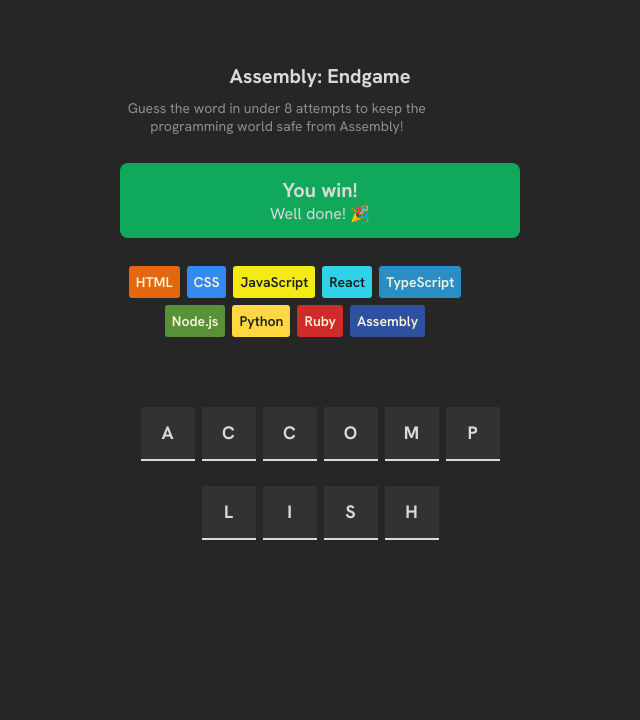
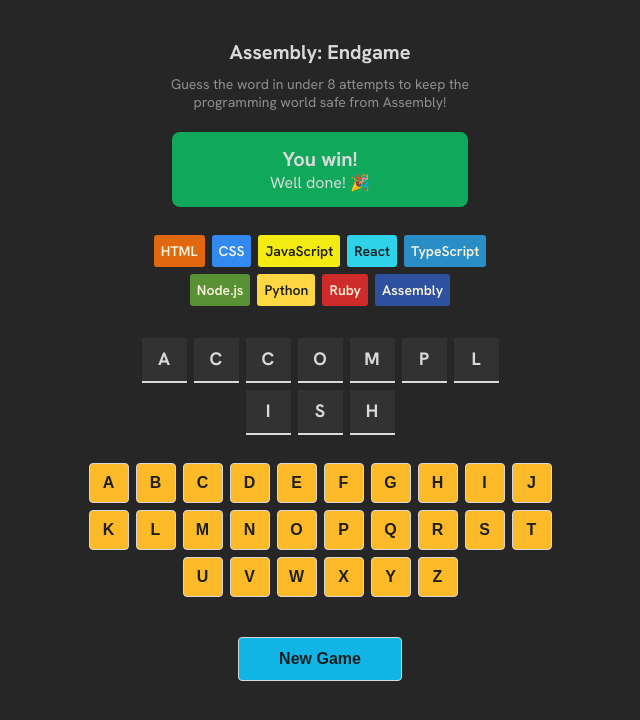
Before and after one commit to thinthunaing/react-learning, a React (Vite) app in the folder end-game/: page / in a window 1280 px wide. Shown: the top 720 px of the page, without its empty margins (320-960 px from the left). Built offline with nearby package versions, Linux system fonts and the light colour scheme.

Commit message:
keyboard and new game button

```diff
--- a/end-game/src/App.css
+++ b/end-game/src/App.css
@@ -10,15 +10,21 @@
     background-color: #262626;
     color: #D9D9D9;
     font-size: 0.875rem;
-    padding: 1.5em;
-    height: 100vh;
+    min-height: 100vh;
+
+}
+
+.assembly-app{
     display: flex;
+    flex-direction: column;
     justify-content: center;
+    align-items: center;
+    padding: 1.8em 2em;
 }
 
 header{
     text-align: center;
-    margin-block: 3em 2em;
+    margin-block:1em;
 }
 
 header > h1{
@@ -35,12 +41,11 @@
 
 .game-status{
     background-color: #10A95B;
-
-    display: flex;
+    display: inline-flex;
     flex-direction: column;
     align-items: center;
     justify-content: center;
-    padding-block: 1em;
+    padding: 1em 7em;
 
     border-radius: 8px;
     margin-bottom: 2em;
@@ -64,7 +69,7 @@
     gap: 0.5em;
     flex-wrap: wrap;
     justify-content: center;
-    margin-bottom: 5em;
+    margin-bottom: 2.3em;
 }
 
 .chip{
@@ -84,16 +89,47 @@
 }
 
 .letter-box{
-    width: 3em;
-    height: 3em;
+    width: 2.5em;
+    height: 2.5em;
     background-color: #323232;
     border-bottom: 2px solid #D9D9D9;
-    padding-top:0.8em;
-    margin-bottom: 1em;
+    padding-top:0.5em;
+
     text-align: center;
 
     font-size: 1.125rem;
     font-weight: 700;
+}
 
+.keyboard-container{
+    display: flex;
+    flex-wrap: wrap;
+    justify-content: center;
+    gap: 0.5em;
+    max-width: 500px;
+    margin-top: 2em;
+}
 
+.key-button{
+    width: 2.5em;
+    height: 2.5em;
+    background-color: #FCBA29;
+    border: 1px solid #D7D7D7;
+    border-radius: 4px;
+    color: #1E1E1E;
+    font-weight: 600;
+    font-size: 1rem;
+    cursor: pointer;
 }
+
+.new-game{
+    margin-top: 2.5em;
+    padding: 0.75em 2.5em;
+    background-color: #11B5E5;
+    border: 1px solid #D7D7D7;
+    border-radius: 4px;
+    color: #1E1E1E;
+    font-size: 1rem;
+    font-weight: 600;
+    cursor: pointer;
+}
--- a/end-game/src/App.jsx
+++ b/end-game/src/App.jsx
@@ -4,6 +4,7 @@
 
 function App() {
 
+  // Language Chips
   const language = languages.map((lang)=>{
     const style = {
       backgroundColor: lang.backgroundColor,
@@ -19,15 +20,29 @@
    const [currendyWord, setCurrentWord] = useState("accomplish");
 
    const wordArray = currendyWord.split("");
-   const word = wordArray.map( letter=>{
+   const word = wordArray.map( (letter,index)=>{
     return(
-      <span key={letter} className='letter-box'>
+      <span key={index} className='letter-box'>
         {letter.toUpperCase()}
       </span>
     )
    })
+
+  //keyboard
+  const alphabet = "abcdefghijklmnopqrstuvwxyz"
+  const alphabetArray = alphabet.split("");
+  const keyboard = alphabetArray.map((letter)=>{
+    return(
+      <button key={letter} className='key-button'>
+        {letter.toUpperCase()}
+      </button>
+    )
+  })
+
+
   return (
     <>
+    <div className="assembly-app">
       <header>
       <h1>Assembly: Endgame</h1>
       <p>Guess the word in under 8 attempts to keep
@@ -43,7 +58,11 @@
       <section className='word-container'>
         {word}
       </section>
-
+      <section className='keyboard-container'>
+        {keyboard}
+      </section>
+      <button className='new-game'>New Game</button>
+    </div>
     </>
   )
 }
```
